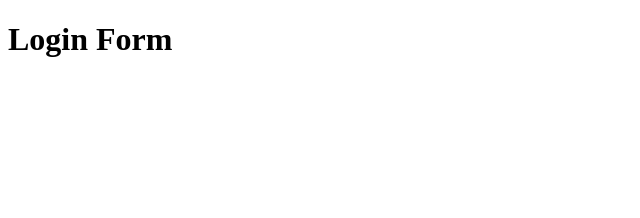
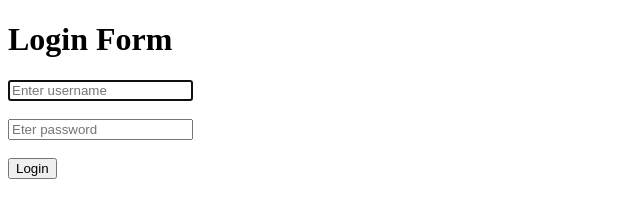
Before and after one commit to vamandeshmukh/deloitte-ui-19-dec-2022, a plain HTML site: page bs/login-form.html in a window 1280 px wide. Shown: the whole page, without its empty margins (0-640 px from the left). Drawn offline with Linux system fonts and the light colour scheme.

Commit message:
bootstrap

```diff
--- a/bs/login-form.html
+++ b/bs/login-form.html
@@ -8,7 +8,17 @@
     <h1>Login Form</h1>
 
 </div>
-
+<form id="loginform">
+    <input type="text" id="username" value="" placeholder="Enter username" required autofocus />
+    <br /> <br />
+    <input type="password" id="password" value="" placeholder="Eter password" required />
+    <br /> <br />
+    <input type="button" id="loginbutton" value="Login" onclick="loginFun();" />
+    <br /> <br />
+</form>
+<div>
+    <p id="afterLogin"></p>
+</div>
 
 <body>
 
--- a/bs/login-script.js
+++ b/bs/login-script.js
@@ -1,6 +1,16 @@
 
-// code to validate login
 
 const loginFun = () => {
+    const userName = document.getElementById('username').value;
+    const password = document.getElementById('password').value;
+    console.log(userName, password);
+    if (userName === 'user' && password === 'pass') {
+        document.getElementById('afterLogin').innerHTML = `Hi ${userName}!`;
+        document.getElementById('loginform').reset();
+    }
+    else {
+        document.getElementById('afterLogin').innerHTML = 'Invalid credentials!';
+        document.getElementById('loginform').reset();
+    }
 
 };
```
